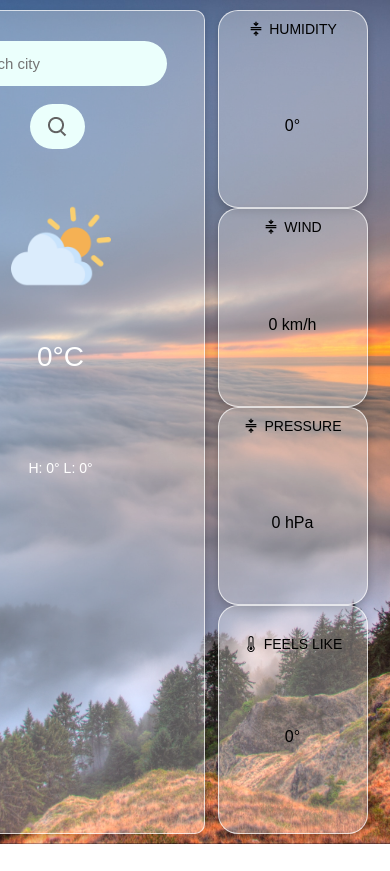
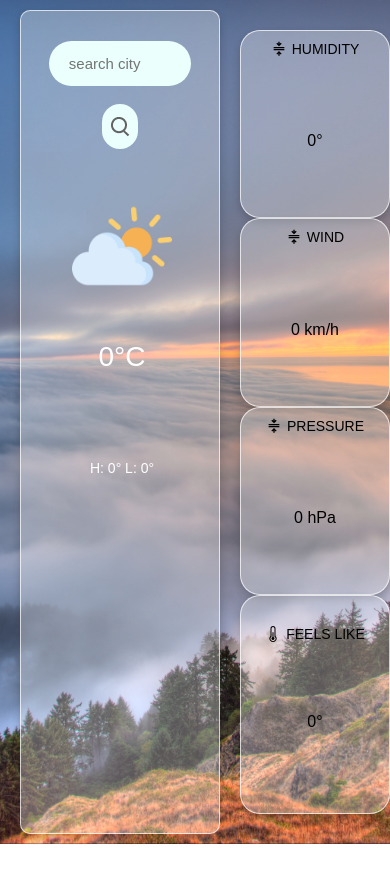
Before and after one commit to sohel123146/Weather-App, a React (Create React App) app: page / in a window 390 px wide. Built offline with nearby package versions, Linux system fonts and the light colour scheme; no server answers.

Commit message:
removed cmts minor changes in media queries

```diff
--- a/src/Components/Weatherapp/Weather.css
+++ b/src/Components/Weatherapp/Weather.css
@@ -24,9 +24,9 @@ aside
     width: 300px;
     margin-left:-100px;
     border-radius: 10px;
-    background-color: rgba(255, 255, 255, 0.3); /* White background with 70% opacity */
-    border: 1px solid rgba(255, 255, 255, 0.7); /* Slightly transparent border */
-    box-shadow: 0 4px 8px rgba(0, 0, 0, 0.2); /* Subtle shadow */
+    background-color: rgba(255, 255, 255, 0.3);
+    border: 1px solid rgba(255, 255, 255, 0.7);
+    box-shadow: 0 4px 8px rgba(0, 0, 0, 0.2);
     max-width: 300px;
 }
 
@@ -130,9 +130,9 @@ aside
     flex-direction: column;
     justify-content: space-evenly;
     align-items: center;
-    background-color: rgba(255, 255, 255, 0.3); /* White background with 70% opacity */
-    border: 1px solid rgba(255, 255, 255, 0.7); /* Slightly transparent border */
-    box-shadow: 0 4px 8px rgba(0, 0, 0, 0.2); /* Subtle shadow */
+    background-color: rgba(255, 255, 255, 0.3);
+    border: 1px solid rgba(255, 255, 255, 0.7);
+    box-shadow: 0 4px 8px rgba(0, 0, 0, 0.2);
     max-width: 300px;
     text-align: center;
   }
@@ -165,9 +165,9 @@ aside
     flex-direction: column;
     justify-content: space-evenly;
     align-items: center;
-    background-color: rgba(255, 255, 255, 0.3); /* White background with 70% opacity */
-    border: 1px solid rgba(255, 255, 255, 0.7); /* Slightly transparent border */
-    box-shadow: 0 4px 8px rgba(0, 0, 0, 0.2); /* Subtle shadow */
+    background-color: rgba(255, 255, 255, 0.3);
+    border: 1px solid rgba(255, 255, 255, 0.7);
+    box-shadow: 0 4px 8px rgba(0, 0, 0, 0.2);
     max-width: 300px;
     text-align: center;
   }
@@ -200,9 +200,9 @@ aside
     flex-direction: column;
     justify-content: space-evenly;
     align-items: center;
-    background-color: rgba(255, 255, 255, 0.3); /* White background with 70% opacity */
-    border: 1px solid rgba(255, 255, 255, 0.7); /* Slightly transparent border */
-    box-shadow: 0 4px 8px rgba(0, 0, 0, 0.2); /* Subtle shadow */
+    background-color: rgba(255, 255, 255, 0.3);
+    border: 1px solid rgba(255, 255, 255, 0.7);
+    box-shadow: 0 4px 8px rgba(0, 0, 0, 0.2);
     max-width: 300px;
     text-align: center;
   }
@@ -235,9 +235,9 @@ aside
     flex-direction: column;
     justify-content: space-evenly;
     align-items: center;
-    background-color: rgba(255, 255, 255, 0.3); /* White background with 70% opacity */
-    border: 1px solid rgba(255, 255, 255, 0.7); /* Slightly transparent border */
-    box-shadow: 0 4px 8px rgba(0, 0, 0, 0.2); /* Subtle shadow */
+    background-color: rgba(255, 255, 255, 0.3);
+    border: 1px solid rgba(255, 255, 255, 0.7);
+    box-shadow: 0 4px 8px rgba(0, 0, 0, 0.2);
     max-width: 300px;
     text-align: center;
   }
@@ -301,7 +301,23 @@ aside
   }
 
   @media (max-width: 480px) {
+    body{
+        height:100vh;
+    }
+    aside{
+        margin-left:10px;
+        width: 200px;
+    }
+
+    .weather-details,.weather-location,.coord,.description,.cloud-icon,.weather-temp{
+        display: flex;
+        flex-direction: column;
+        align-items: center;
+        position: relative;
+        right: 10%;
+    }
     .highlights {
+      margin:20px;
       flex-direction: column;
       align-items: center;
     }
```
